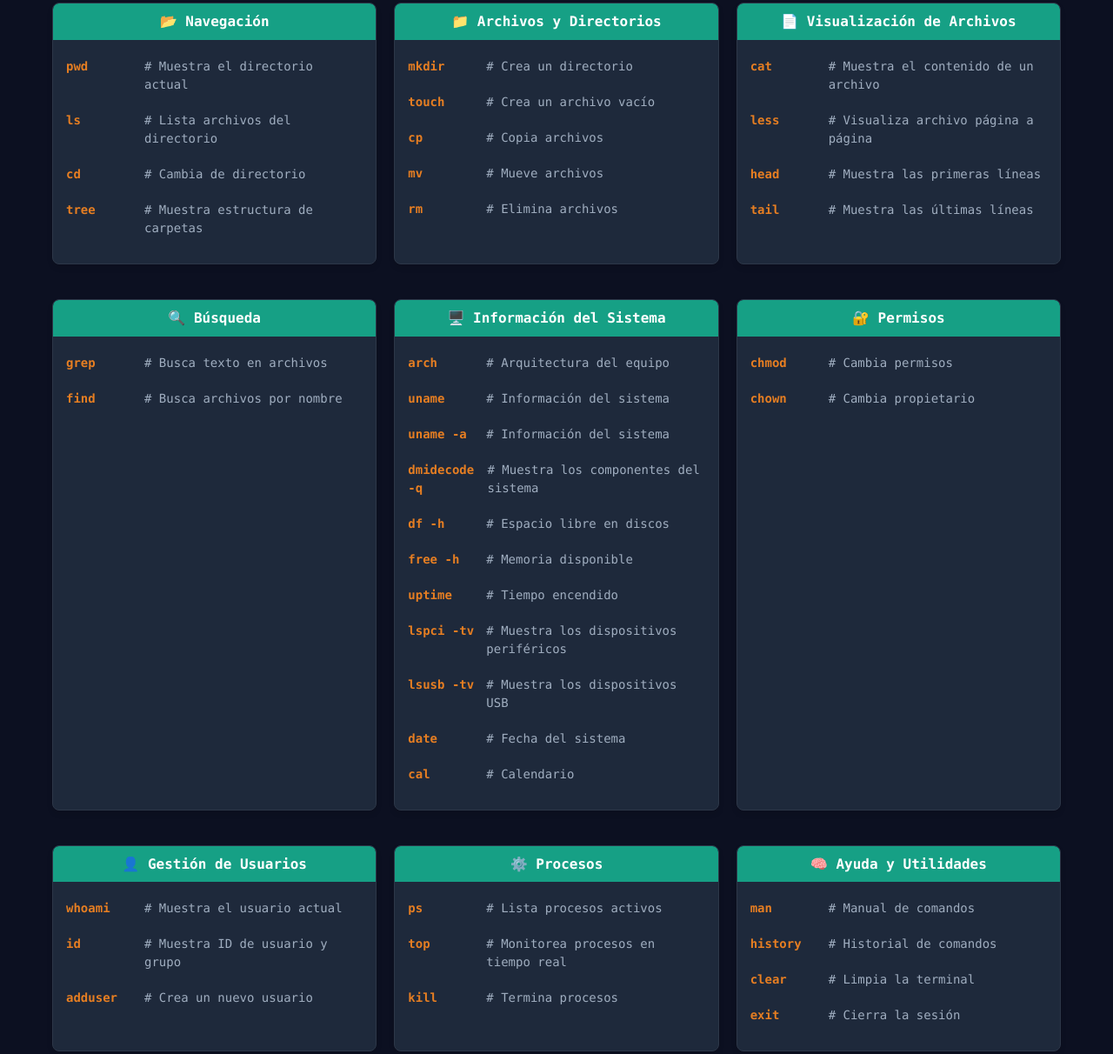
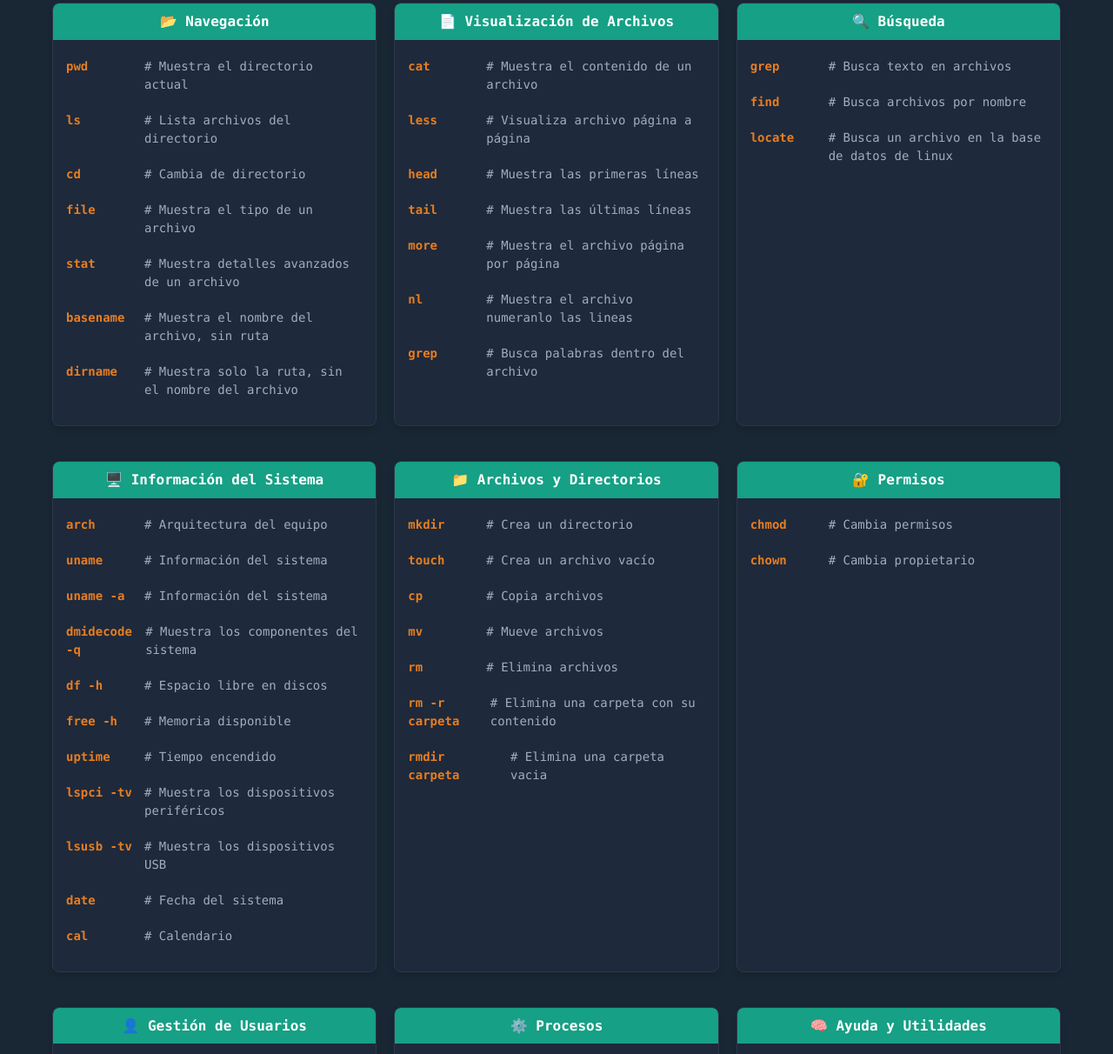
Before and after one commit to Francisco-LP/blog, a plain HTML site: page proyectos/linux/comandos.html in a window 1280 px wide. Shown: the part 260-1472 px from the top of the page at 87% size. Drawn offline with Linux system fonts and the light colour scheme.

Commit message:
canbio de estilo, y de la estructura principal

```diff
--- a/css/linux/comandos.css
+++ b/css/linux/comandos.css
@@ -172,7 +172,7 @@ h1 {
 }
 
 body {
-    background-color: #0c1021; /* Fondo oscuro como en la imagen */
+    background-color: #182733; /* Fondo oscuro como en la imagen */
 }
 
 .card {
--- a/css/style.css
+++ b/css/style.css
@@ -2,7 +2,7 @@
 body {
     margin: 0;
     font-family: 'Fira Code', 'Roboto Mono', monospace;
-    background-color: #0f0f0f;
+    background-color: #182733;
     color: white;
     line-height: 1.6;
 }
@@ -12,7 +12,7 @@ header {
     position: sticky;
     top: 0;
     z-index: 999;
-    background-color: #0f0f0f;
+    background-color: #182733;
     box-shadow: 0 2px 8px rgba(0, 0, 0, 0.6);
 }
 
@@ -105,7 +105,7 @@ hr {
 /* NAV */
 nav {
     padding: 15px 0;
-    background-color: #111;
+    background-color: #182733;
 }
 
 #nav-container {
@@ -1043,7 +1043,7 @@ ul {
 
 /* Footer */
 footer {
-    background-color: #111;
+    background-color: #182733;
     padding: 30px 0;
     margin-top: 60px;
     border-top: 1px solid #333;
--- a/js/app.js
+++ b/js/app.js
@@ -51,10 +51,11 @@ document.addEventListener("DOMContentLoaded", () => {
   document.querySelectorAll("a[data-seccion]").forEach(link => {
     link.addEventListener("click", e => {
       e.preventDefault();
-      const seccion = e.target.getAttribute("data-seccion");
+      const seccion = link.getAttribute("data-seccion");
       cargarSeccion(seccion);
     });
   });
+
 
   document.addEventListener("click", e => {
     const target = e.target.closest(".card-proyecto");
--- a/proyectos/linux/comandos.html
+++ b/proyectos/linux/comandos.html
@@ -29,35 +29,20 @@
                         <span class="description"># Cambia de directorio</span>
                     </div>
                     <div class="command-line">
-                        <code class="command">tree</code>
-                        <span class="description"># Muestra estructura de carpetas</span>
-                    </div>
-                </div>
-            </div>
-
-            <!-- Archivos y Directorios -->
-            <div class="card">
-                <div class="card-header">📁 Archivos y Directorios</div>
-                <div class="card-content">
-                    <div class="command-line">
-                        <code class="command">mkdir</code>
-                        <span class="description"># Crea un directorio</span>
+                        <code class="command">file</code>
+                        <span class="description"># Muestra el tipo de un archivo</span>
                     </div>
                     <div class="command-line">
-                        <code class="command">touch</code>
-                        <span class="description"># Crea un archivo vacío</span>
+                        <code class="command">stat</code>
+                        <span class="description"># Muestra detalles avanzados de un archivo</span>
                     </div>
                     <div class="command-line">
-                        <code class="command">cp</code>
-                        <span class="description"># Copia archivos</span>
+                        <code class="command">basename</code>
+                        <span class="description"># Muestra el nombre del archivo, sin ruta</span>
                     </div>
                     <div class="command-line">
-                        <code class="command">mv</code>
-                        <span class="description"># Mueve archivos</span>
-                    </div>
-                    <div class="command-line">
-                        <code class="command">rm</code>
-                        <span class="description"># Elimina archivos</span>
+                        <code class="command">dirname</code>
+                        <span class="description"># Muestra solo la ruta, sin el nombre del archivo</span>
                     </div>
                 </div>
             </div>
@@ -82,6 +67,18 @@
                         <code class="command">tail</code>
                         <span class="description"># Muestra las últimas líneas</span>
                     </div>
+                    <div class="command-line">
+                        <code class="command">more</code>
+                        <span class="description"># Muestra el archivo página por página</span>
+                    </div>
+                    <div class="command-line">
+                        <code class="command">nl</code>
+                        <span class="description"># Muestra el archivo numeranlo las lineas</span>
+                    </div>
+                    <div class="command-line">
+                        <code class="command">grep</code>
+                        <span class="description"># Busca palabras dentro del archivo</span>
+                    </div>
                 </div>
             </div>
 
@@ -96,6 +93,10 @@
                     <div class="command-line">
                         <code class="command">find</code>
                         <span class="description"># Busca archivos por nombre</span>
+                    </div>
+                    <div class="command-line">
+                        <code class="command">locate</code>
+                        <span class="description"># Busca un archivo en la base de datos de linux</span>
                     </div>
                 </div>
             </div>
@@ -147,6 +148,41 @@
                     <div class="command-line">
                         <code class="command">cal</code>
                         <span class="description"># Calendario</span>
+                    </div>
+                </div>
+            </div>
+
+            <!-- Archivos y Directorios -->
+            <div class="card">
+                <div class="card-header">📁 Archivos y Directorios</div>
+                <div class="card-content">
+                    <div class="command-line">
+                        <code class="command">mkdir</code>
+                        <span class="description"># Crea un directorio</span>
+                    </div>
+                    <div class="command-line">
+                        <code class="command">touch</code>
+                        <span class="description"># Crea un archivo vacío</span>
+                    </div>
+                    <div class="command-line">
+                        <code class="command">cp</code>
+                        <span class="description"># Copia archivos</span>
+                    </div>
+                    <div class="command-line">
+                        <code class="command">mv</code>
+                        <span class="description"># Mueve archivos</span>
+                    </div>
+                    <div class="command-line">
+                        <code class="command">rm</code>
+                        <span class="description"># Elimina archivos</span>
+                    </div>
+                    <div class="command-line">
+                        <code class="command">rm -r carpeta</code>
+                        <span class="description"># Elimina una carpeta con su contenido</span>
+                    </div>
+                    <div class="command-line">
+                        <code class="command">rmdir carpeta</code>
+                        <span class="description"># Elimina una carpeta vacia</span>
                     </div>
                 </div>
             </div>
```
Also changed, not shown: index.html (+8 -6 lines), proyectos/inicio/index.html (+12 -13 lines), proyectos/linux/index.html (+5 -5 lines), proyectos/proyectos/index.html (+2 -0 lines), proyectos/sobre_mi/index.html (+14 -9 lines).
